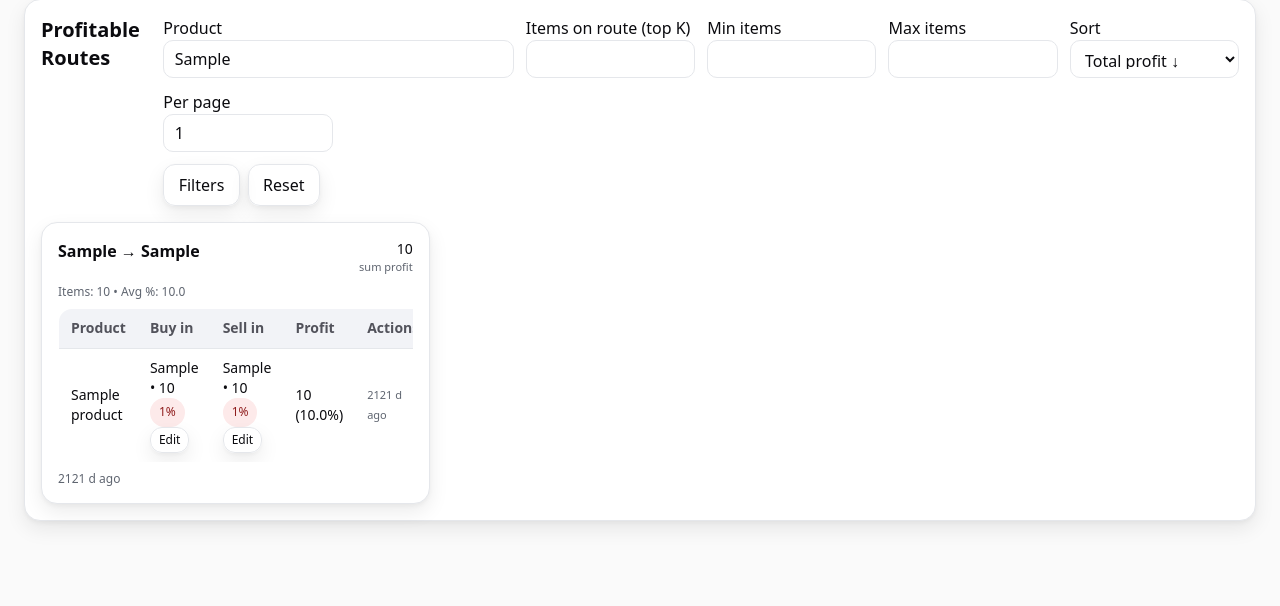
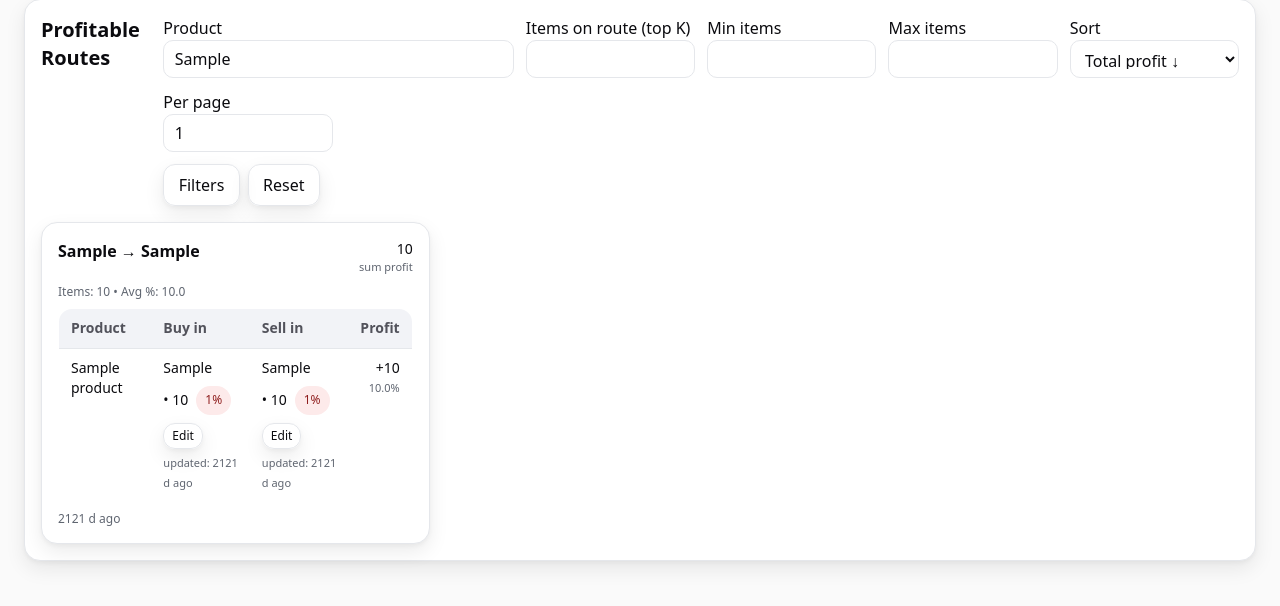
Before and after one commit to R1index/TradeResonance, a Flask app: template templates/routes.html in a window 1280 px wide. Shown: the part 92-698 px from the top of the page. Run offline with Flask 3, Linux system fonts and the light colour scheme; the visitor is signed in with stand-in values (Sample User, id 1); tables that the repository leaves empty hold one stand-in row (values such as "Sample post"); the template is opened without the code that fills it: most values are stand-ins (such as "Sample title", 1, 10 or a date in 2020); some libraries are stand-ins or nearby versions.

Commit message:
Update routes.html

```diff
--- a/templates/routes.html
+++ b/templates/routes.html
@@ -4,7 +4,6 @@
   <div class="flex items-start justify-between gap-3 mb-4">
     <h1 class="text-xl font-semibold">{{ t('nav_routes') }}</h1>
 
-    <!-- Фильтры -->
     <form method="get" class="grid grid-cols-1 md:grid-cols-6 gap-3 items-end" id="routesFilter">
       <input type="hidden" name="tab" value="routes">
       <input type="hidden" name="lang" value="{{ lang }}">
@@ -70,12 +69,8 @@
           {{ g.pair_from }} → {{ g.pair_to }}
         </h3>
         <div class="text-right">
-          <div class="text-sm font-medium">
-            {{ '%.0f' % g.sum_profit }}
-          </div>
-          <div class="text-[11px] text-[var(--muted)]">
-            {{ 'sum profit' if lang=='en' else 'сумма прибыли' }}
-          </div>
+          <div class="text-sm font-medium">{{ '%.0f' % g.sum_profit }}</div>
+          <div class="text-[11px] text-[var(--muted)]">{{ 'sum profit' if lang=='en' else 'сумма прибыли' }}</div>
         </div>
       </div>
 
@@ -88,41 +83,61 @@
         <table class="min-w-full table-card">
           <thead class="text-left text-sm text-zinc-600 dark:text-zinc-400">
             <tr>
-              <th class="py-2">{{ t('product') }}</th>
-              <th class="py-2">{{ t('route_buy') }}</th>
-              <th class="py-2">{{ t('route_sell') }}</th>
-              <th class="py-2">{{ 'Profit' if lang=='en' else 'Прибыль' }}</th>
-              <th class="py-2">{{ t('actions') }}</th>
+              <th class="py-2 w-[30%]">{{ t('product') }}</th>
+              <th class="py-2 w-[35%]">{{ t('route_buy') }}</th>
+              <th class="py-2 w-[35%]">{{ t('route_sell') }}</th>
+              <th class="py-2 text-right">{{ 'Profit' if lang=='en' else 'Прибыль' }}</th>
             </tr>
           </thead>
           <tbody class="text-sm">
             {% for it in g['items'] %}
-            <tr class="border-b border-zinc-200 dark:border-zinc-800">
-              <td class="py-2">{{ it.product }}</td>
+            <tr class="border-b border-zinc-200 dark:border-zinc-800 align-top">
               <td class="py-2">
-                {{ it.buy_city }} • {{ '%.0f' % it.buy_price }}
+                <div class="font-medium">{{ it.product }}</div>
+              </td>
+
+              <!-- BUY -->
+              <td class="py-2">
+                <div class="flex flex-wrap items-center gap-2">
+                  <span class="font-medium">{{ it.buy_city }}</span>
+                  <span>• {{ '%.0f' % it.buy_price }}</span>
                   <span class="badge {{ 'badge-green' if it.buy_trend=='up' else 'badge-red' }}">
-                  {{ '%.0f' % it.buy_percent }}%
+                    {{ it.buy_percent is not none and ('%.0f' % it.buy_percent) or '—' }}%
                   </span>
                   <a class="btn btn-outline px-2 py-1 text-xs"
                      href="{{ url_for('edit_entry', entry_id=it.buy_entry_id, lang=lang, next=request.full_path) }}">
                     {{ t('edit') }}
                   </a>
+                </div>
+                <div class="text-[11px] text-[var(--muted)] mt-1">
+                  {{ 'updated' if lang=='en' else 'обновлено' }}:
+                  <span data-updated-iso="{{ it.buy_updated_iso }}"></span>
+                </div>
               </td>
+
+              <!-- SELL -->
               <td class="py-2">
-                {{ it.sell_city }} • {{ '%.0f' % it.sell_price }}
+                <div class="flex flex-wrap items-center gap-2">
+                  <span class="font-medium">{{ it.sell_city }}</span>
+                  <span>• {{ '%.0f' % it.sell_price }}</span>
                   <span class="badge {{ 'badge-green' if it.sell_trend=='up' else 'badge-red' }}">
-                  {{ '%.0f' % it.sell_percent }}%
+                    {{ it.sell_percent is not none and ('%.0f' % it.sell_percent) or '—' }}%
                   </span>
                   <a class="btn btn-outline px-2 py-1 text-xs"
                      href="{{ url_for('edit_entry', entry_id=it.sell_entry_id, lang=lang, next=request.full_path) }}">
                     {{ t('edit') }}
                   </a>
+                </div>
+                <div class="text-[11px] text-[var(--muted)] mt-1">
+                  {{ 'updated' if lang=='en' else 'обновлено' }}:
+                  <span data-updated-iso="{{ it.sell_updated_iso }}"></span>
+                </div>
               </td>
-              <td class="py-2">
-                {{ '%.0f' % it.profit }} ({{ '%.1f' % it.margin_pct }}%)
+
+              <td class="py-2 text-right whitespace-nowrap">
+                <div class="font-medium">+{{ '%.0f' % it.profit }}</div>
+                <div class="text-[11px] text-[var(--muted)]">{{ '%.1f' % it.margin_pct }}%</div>
               </td>
-              <td class="py-2 text-[11px] text-[var(--muted)]" data-updated-iso="{{ it.updated_utc_iso }}"></td>
             </tr>
             {% endfor %}
           </tbody>
@@ -136,7 +151,6 @@
     {% endfor %}
   </div>
 
-  <!-- ПАГИНАЦИЯ -->
   {% if pagination and pagination.pages > 1 %}
   <nav class="mt-4 flex flex-wrap items-center justify-center gap-2" aria-label="Pagination">
     {% if pagination.page > 1 %}
@@ -179,7 +193,6 @@
 
 <script>
 (function(){
-  // автосабмит: Enter/изменение + сброс page=1
   const f = document.getElementById('routesFilter');
   const prod = document.getElementById('productInput');
   if (f) {
@@ -197,13 +210,12 @@
     }
   }
 
-  // Относительное время от UTC (ISO с Z)
   function relLabel(dateIso, isEn){
     if (!dateIso) return '';
-    const d = new Date(dateIso); // 'Z' → UTC
+    const d = new Date(dateIso); // Z -> UTC
     if (isNaN(d.getTime())) return '';
     const now = new Date();
-    let sec = Math.max(0, Math.floor((now - d) / 1000));
+    const sec = Math.max(0, Math.floor((now - d) / 1000));
     if (sec < 45) return isEn ? 'just now' : 'только что';
     const min = Math.floor(sec/60);
     if (min < 60) return isEn ? `${min} min ago` : `${min} мин назад`;
@@ -213,9 +225,9 @@
     return isEn ? `${day} d ago` : `${day} дн назад`;
   }
 
-  function renderRelative(container){
+  function renderRelative(root){
     const isEn = "{{ lang }}" === "en";
-    container.querySelectorAll('[data-updated-iso]').forEach(el => {
+    root.querySelectorAll('[data-updated-iso]').forEach(el => {
       el.textContent = relLabel(el.getAttribute('data-updated-iso'), isEn);
     });
   }
```
Lines whose indentation alone changed are shown as unchanged.
